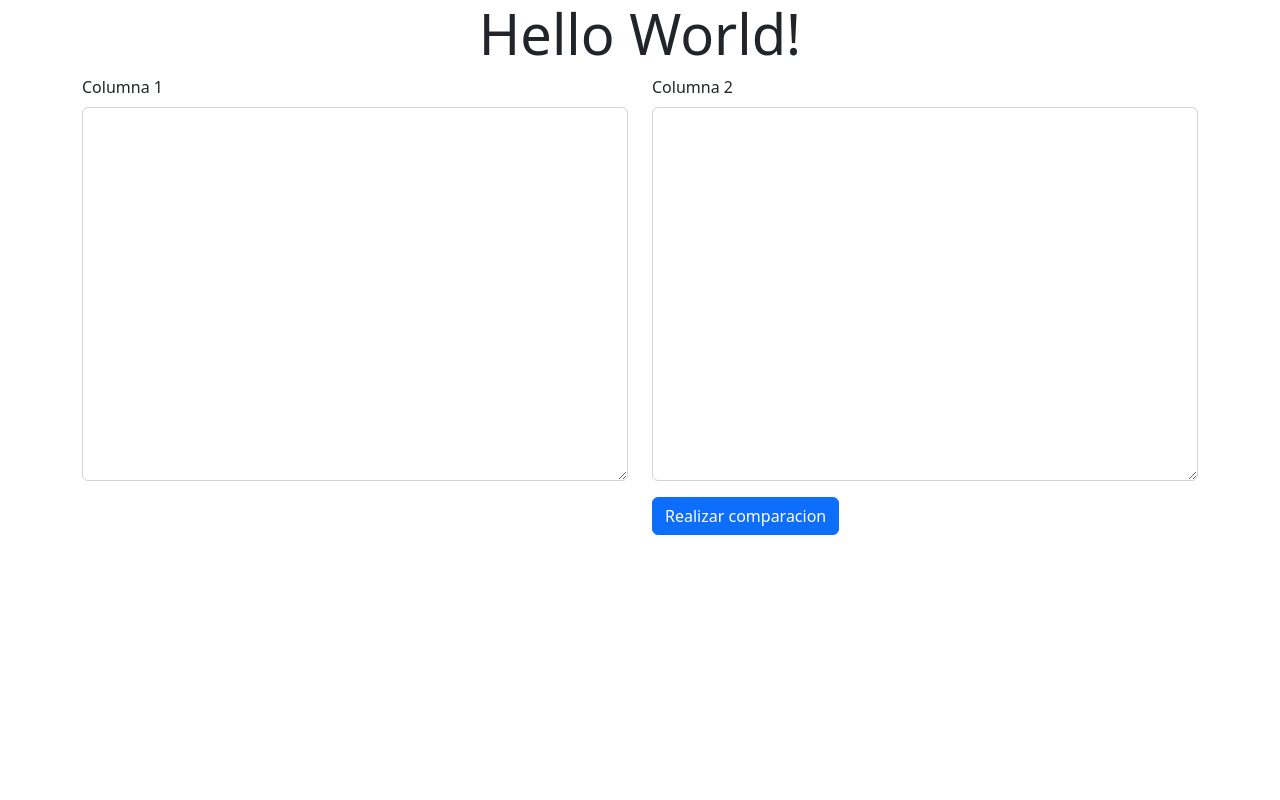
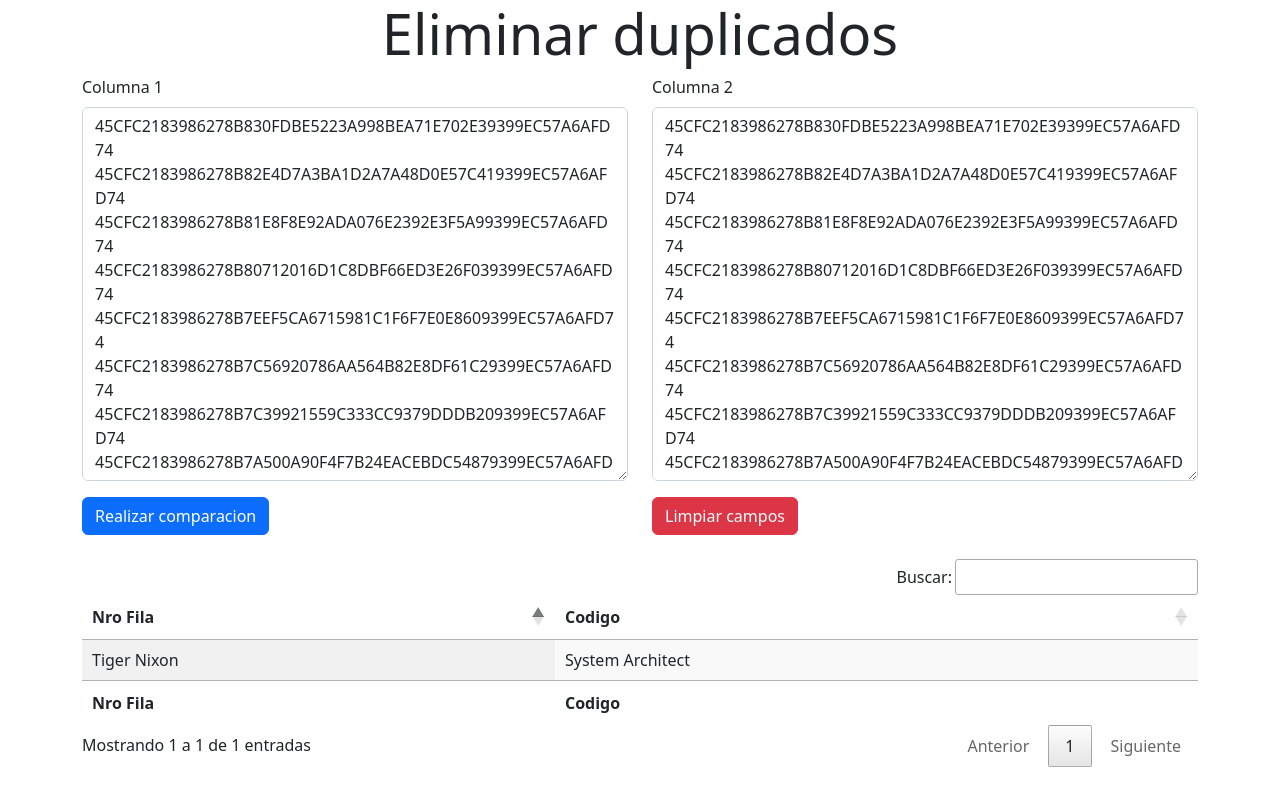
Before and after one commit to mkantonio/django-duplicados, a Django app: page / in a window 1280 px wide. Run offline with Django 4.2, Linux system fonts and the light colour scheme; some libraries are stand-ins or nearby versions.

Commit message:
falta rellenar datos en datatable en html

```diff
--- a/mysite/settings.py
+++ b/mysite/settings.py
@@ -129,3 +129,4 @@ STATIC_URL = 'static/'
 # https://docs.djangoproject.com/en/4.2/ref/settings/#default-auto-field
 
 DEFAULT_AUTO_FIELD = 'django.db.models.BigAutoField'
+DATA_UPLOAD_MAX_MEMORY_SIZE=None
--- a/pyproject.toml
+++ b/pyproject.toml
@@ -17,6 +17,7 @@ pytz = "2023.3"
 six = {version = "1.16.0", markers = "python_version >= \"2.7\" and python_version not in \"3.0, 3.1, 3.2, 3.3\""}
 tzdata = {version = "2023.3", markers = "python_version >= \"2\""}
 djangorestframework = "^3.14.0"
+tabulate = "^0.9.0"
 
 
 [build-system]
--- a/render/templates/render/index.html
+++ b/render/templates/render/index.html
@@ -3,51 +3,119 @@
 <head>
     <meta charset="utf-8">
     <meta name="viewport" content="width=device-width, initial-scale=1">
-    <title>Bootstrap demo</title>
-    <link href="https://cdn.jsdelivr.net/npm/bootstrap@5.2.3/dist/css/bootstrap.min.css" rel="stylesheet"
-          integrity="sha384-rbsA2VBKQhggwzxH7pPCaAqO46MgnOM80zW1RWuH61DGLwZJEdK2Kadq2F9CUG65" crossorigin="anonymous">
+    <title>Duplicados</title>
+    <link href="https://cdn.jsdelivr.net/npm/bootstrap@5.2.3/dist/css/bootstrap.min.css" rel="stylesheet" integrity="sha384-rbsA2VBKQhggwzxH7pPCaAqO46MgnOM80zW1RWuH61DGLwZJEdK2Kadq2F9CUG65" crossorigin="anonymous"/>
+    <link rel="stylesheet" href="https://cdn.datatables.net/1.13.5/css/jquery.dataTables.min.css"/>
+    <link rel="stylesheet" href="https://cdn.datatables.net/buttons/2.4.0/css/buttons.dataTables.min.css"/>
+
+
 </head>
 <body>
 <main class="container">
     <div class="row text-center justify-content-center">
         <div class="col">
-            <h1 class="display-4">Hello World!</h1>
+            <h1 class="display-4">Eliminar duplicados</h1>
         </div>
     </div>
 
     <form id="form" method="post">
-
         <div class="row">
             <div class="col-6">
                 <div class="mb-3">
                     <label for="exampleFormControlTextarea1" id="label1" class="form-label">Columna 1</label>
-                    <textarea class="form-control" id="exampleFormControlTextarea1" name="textarea1" rows="15"></textarea>
-                    <label for="exampleFormControlTextarea1" id="labelrojo" class="form-label" hidden>Hay algo</label>
+                    <textarea class="form-control" id="exampleFormControlTextarea1" name="ntextarea1" rows="15"></textarea>
                 </div>
+                <button class="btn btn-primary" type="submit">Realizar comparacion</button>
 
             </div>
             <div class="col-6">
                 <div class="mb-3">
                     <label for="exampleFormControlTextarea2" id="label2" class="form-label">Columna 2</label>
-                    <textarea class="form-control" id="exampleFormControlTextarea2" name="textarea2" rows="15"></textarea>
+                    <textarea class="form-control" id="exampleFormControlTextarea2" name="ntextarea2" rows="15"></textarea>
                 </div>
-                <button class="btn btn-primary" type="submit">Realizar comparacion</button>
+                <button class="btn btn-danger" type="button" id="btn-limpiar">Limpiar campos</button>
 
             </div>
         </div>
     </form>
+    <br>
+    <div class="row">
+        <table id="example" class="display nowrap" style="width:100%">
+            <thead>
+                <tr>
+                    <th>Nro Fila</th>
+                    <th>Codigo</th>
+                </tr>
+            </thead>
+            <tbody>
+                <td>Tiger Nixon</td>
+                <td>System Architect</td>
+            </tbody>
+            <tfoot>
+                <tr>
+                    <th>Nro Fila</th>
+                    <th>Codigo</th>
+                </tr>
+            </tfoot>
+        </table>
 
+    </div>
 </main>
-<script src="https://cdn.jsdelivr.net/npm/bootstrap@5.2.3/dist/js/bootstrap.bundle.min.js"
-        integrity="sha384-kenU1KFdBIe4zVF0s0G1M5b4hcpxyD9F7jL+jjXkk+Q2h455rYXK/7HAuoJl+0I4"
-        crossorigin="anonymous"></script>
 
+<script src="https://cdn.jsdelivr.net/npm/bootstrap@5.2.3/dist/js/bootstrap.bundle.min.js" integrity="sha384-kenU1KFdBIe4zVF0s0G1M5b4hcpxyD9F7jL+jjXkk+Q2h455rYXK/7HAuoJl+0I4" crossorigin="anonymous"></script>
+
+
+<script src="https://code.jquery.com/jquery-3.5.1.js"></script>
+<script src="https://cdn.datatables.net/1.13.5/js/jquery.dataTables.min.js"></script>
+<script src="https://cdn.datatables.net/buttons/2.4.0/js/dataTables.buttons.min.js"></script>
+<script src="https://cdnjs.cloudflare.com/ajax/libs/jszip/3.1.3/jszip.min.js"></script>
+<script src="https://cdnjs.cloudflare.com/ajax/libs/pdfmake/0.1.53/pdfmake.min.js"></script>
+<script src="https://cdnjs.cloudflare.com/ajax/libs/pdfmake/0.1.53/vfs_fonts.js"></script>
+<script src="https://cdn.datatables.net/buttons/2.4.0/js/buttons.html5.min.js"></script>
+<script src="https://cdn.datatables.net/buttons/2.4.0/js/buttons.print.min.js"></script>
 
 
 </body>
 <script type="text/javascript">
 
 document.addEventListener('DOMContentLoaded', function() {
+
+    $('#example').DataTable({
+        dom: 'Bfrtip',
+        buttons: [
+            {
+                extend: 'excel',
+                filename: `duplicados-${timestamp()}`
+            },
+            'copy',
+            {
+                extend: 'csv',
+                filename: `duplicados-${timestamp()}`
+            },
+            'pdf',
+        ],
+        language: {
+            search: "Buscar:",
+            lengthMenu: "Mostrar _MENU_ entradas",
+            info: "Mostrando _START_ a _END_ de _TOTAL_ entradas",
+            infoEmpty: "Mostrando 0 a 0 de 0 entradas",
+            infoFiltered: "(filtrado de _MAX_ entradas totales)",
+            zeroRecords: "No se encontraron resultados",
+            paginate: {
+            first: "Primero",
+            last: "Último",
+            next: "Siguiente",
+            previous: "Anterior"
+            }
+        }
+    });
+
+    function timestamp(){
+        const now = new Date();
+        const formattedDate = `${now.getFullYear()}-${(now.getMonth() + 1).toString().padStart(2, '0')}-${now.getDate().toString().padStart(2, '0')}_${now.getHours().toString().padStart(2, '0')}-${now.getMinutes().toString().padStart(2, '0')}-${now.getSeconds().toString().padStart(2, '0')}`;
+        return formattedDate;
+     }
+
     /*
     function countLines(textarea) {
         let lines = textarea.value.split('\n');
@@ -73,6 +141,29 @@ document.addEventListener('DOMContentLoaded', function() {
 
     let textarea = document.getElementById('exampleFormControlTextarea1');
     let textarea2 = document.getElementById('exampleFormControlTextarea2');
+    textarea.value= `45CFC2183986278B830FDBE5223A998BEA71E702E39399EC57A6AFD74
+45CFC2183986278B82E4D7A3BA1D2A7A48D0E57C419399EC57A6AFD74
+45CFC2183986278B81E8F8E92ADA076E2392E3F5A99399EC57A6AFD74
+45CFC2183986278B80712016D1C8DBF66ED3E26F039399EC57A6AFD74
+45CFC2183986278B7EEF5CA6715981C1F6F7E0E8609399EC57A6AFD74
+45CFC2183986278B7C56920786AA564B82E8DF61C29399EC57A6AFD74
+45CFC2183986278B7C39921559C333CC9379DDDB209399EC57A6AFD74
+45CFC2183986278B7A500A90F4F7B24EACEBDC54879399EC57A6AFD74
+45CFC2183986278B7996D56694BB946501A4DACDE19399EC57A6AFD74
+45CFC2183986278B727B5DA6F29EDFEC17CAD947429399EC57A6AFD74
+45CFC2183986278B6D0FFA2641F6BC09028AD7C0A49399EC57A6AFD74
+45CFC2183986278B69725F29FB5865BD0C6DD63A089399EC57A6AFD74`;
+
+textarea2.value= `45CFC2183986278B830FDBE5223A998BEA71E702E39399EC57A6AFD74
+45CFC2183986278B82E4D7A3BA1D2A7A48D0E57C419399EC57A6AFD74
+45CFC2183986278B81E8F8E92ADA076E2392E3F5A99399EC57A6AFD74
+45CFC2183986278B80712016D1C8DBF66ED3E26F039399EC57A6AFD74
+45CFC2183986278B7EEF5CA6715981C1F6F7E0E8609399EC57A6AFD74
+45CFC2183986278B7C56920786AA564B82E8DF61C29399EC57A6AFD74
+45CFC2183986278B7C39921559C333CC9379DDDB209399EC57A6AFD74
+45CFC2183986278B7A500A90F4F7B24EACEBDC54879399EC57A6AFD74
+45CFC2183986278B7996D56694BB946501A4DACDE19399EC57A6AFD74`;
+
     let label = document.getElementById('label1');
     let label2 = document.getElementById('label2');
 
@@ -90,14 +181,6 @@ document.addEventListener('DOMContentLoaded', function() {
     textarea.addEventListener('input', function() {
         let lineCount = countLines(this);
         label.innerHTML = `Columna 1 - Líneas: ${lineCount}`;
-        /*
-        let labelrojo = document.getElementById('labelrojo');
-        if(lineCount = 0){
-            labelrojo.setAttribute('hidden');
-        }
-        labelrojo.style.color = 'red';
-        labelrojo.removeAttribute('hidden');
-        */
     });
 
     textarea2.addEventListener('input', function() {
@@ -110,39 +193,58 @@ document.addEventListener('DOMContentLoaded', function() {
     const form = document.getElementById('form');
     form.addEventListener('submit', (event) => {
         event.preventDefault();
-        const data = new FormData(form);
-        let ta1 = document.querySelector("#exampleFormControlTextarea1").value;
-        let ta2 = document.querySelector("#exampleFormControlTextarea2").value;
-        ta1 = JSON.stringify(ta1);
-        ta2 = JSON.stringify(ta2);
-        let dataform = {"field1": ta1, "field2": ta2}
-        console.log(dataform)
-
-        fetch('post_request/', {
+        const formulario = new FormData(form);
+        fetch('{% url "post_request" %}', {
             method: 'POST',
-            headers: {
-                'Content-Type': 'application/json',
-                "Content-Encoding": "br",
-
-            },
-            body: dataform
+            body: formulario
         })
         .then(response => {
-            if (response.ok){
-                return response.text();
+            // console.log(response);
+            if (!response.ok){
+                throw new Error(`Error HTTP: ${response.status}`);
             }
-            throw new Error(response.status);
+            return response.json();
         })
+        .then(respuesta => {
+            console.log(respuesta);
+            let resp = respuesta["result"];
+            console.log(resp);
 
-        .then(data => {
-            console.log(data);
-            let labelrojo = document.getElementById('labelrojo');
-            labelrojo.style.color = 'red';
-            labelrojo.removeAttribute('hidden');
+            const arr = Object.keys(resp).map(key => ({ key, value: resp[key] }));
+
+            console.log(arr);
+
+
+            const table = $('#example').DataTable();
+
+            table.clear();
+
+
+
+            table.draw();
+
+            // $('#example').DataTable({
+            //     data: Object.entries(resp).map(([key, value]) => ({ key, value })),
+            //     columns: [
+            //         { title: "Llave", data: "key" },
+            //         { title: "Valor", data: "value" }
+            //     ]
+            // });
+
+
+
         })
         .catch(error => console.log(error));
     });
 
+
+    let btnLimpiar = document.querySelector("#btn-limpiar");
+    btnLimpiar.addEventListener('click', function() {
+        textarea.value="";
+        textarea2.value="";
+    });
+
+
 });
 </script>
 </html>
--- a/render/views.py
+++ b/render/views.py
@@ -2,13 +2,9 @@ from django.http import JsonResponse
 import pandas as pd
 from django.shortcuts import render
 from django.views.decorators.csrf import csrf_exempt
-
+from rest_framework import status
 
 # df = pd.read_excel('nuevo.xlsx', engine=openpyxl)
-
-
-
-
 
 
 def index(request):
@@ -17,18 +13,31 @@ def index(request):
 
 @csrf_exempt
 def post_request(request):
+    print("post_request INTRO@@@@@@@@@@@@@@@@@@@@@@@@@@@@@@@@@@@@@qq")
     if request.method == 'POST':
+        # procesar los datos recibidos
+        # print(request.POST)
+        textarea1 = request.POST.get('ntextarea1')
+        textarea2 = request.POST.get('ntextarea2')
+        t1 = textarea1.split("\r\n")
+        t2 = textarea2.split("\r\n")
+        t2.extend([None] * (len(t1) - len(t2)))
+        # print(t1)
+        # print(t2)
         # df = pd.read_excel('nuevo.xlsx')
-        # not_in_d = ~df['C'].isin(df['D'])
-        # result = df['C'][not_in_d]
-        # print(result)
-        # procesar los datos recibidos
-        body = request.POST.get('body')
-        textarea1 = body.field1
-        textarea2 = body.field2
-        print(textarea1)
-        print(textarea2)
-        response_data = {'result': 'success'}
-        return JsonResponse(response_data)
+        data = {
+            'A': t1,
+            'B': t2
+        }
+        # print(data)
+        df = pd.DataFrame(data)
+        # print(df.to_markdown())
+        not_in_b = ~df['A'].isin(df['B'])
+        result = df['A'][not_in_b]
+        print(result.to_markdown())
+        rr = result.to_json()
+        response_data = {'result': rr}
+        return JsonResponse(response_data,
+                            status=status.HTTP_200_OK)
     else:
         return JsonResponse({'result': 'error'})
```
Also changed, not shown: requirements.txt (+105 -31 lines), 1 other file.
